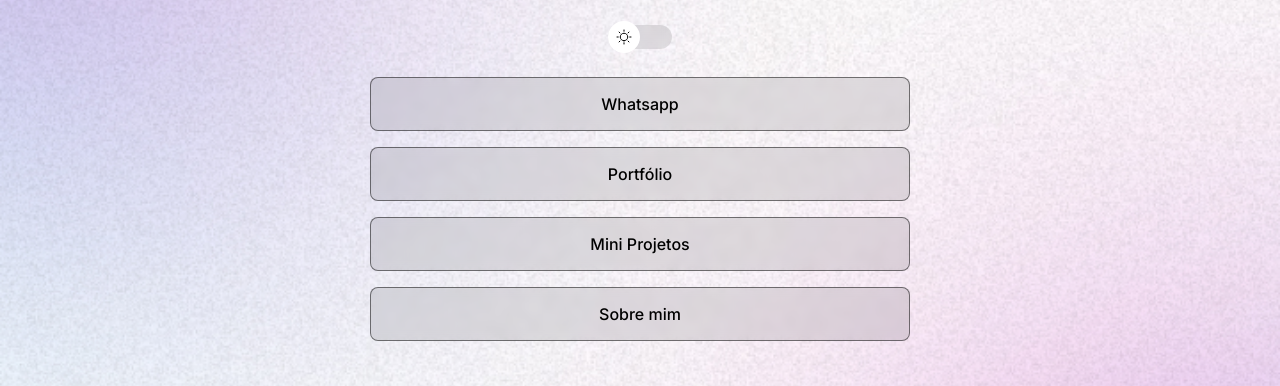
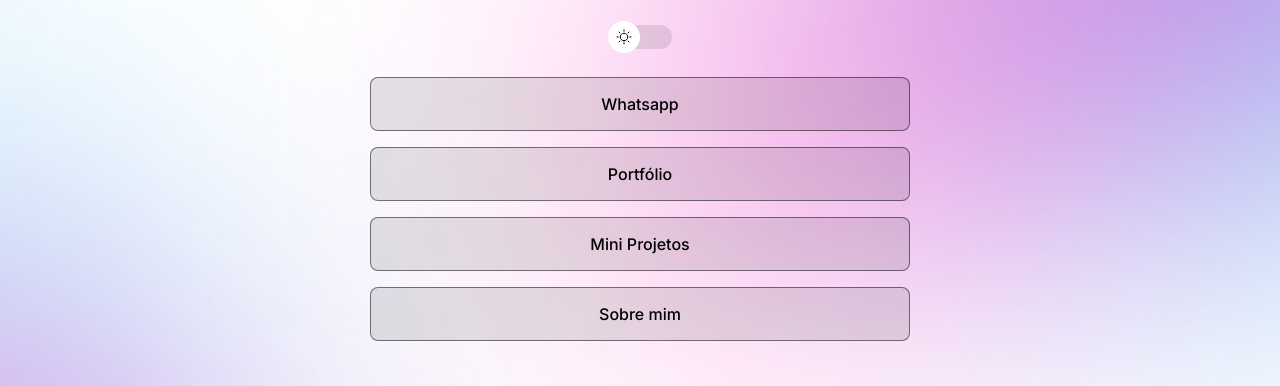
Before and after one commit to DevCostner/projeto, a plain HTML site: page index.html in a window 1280 px wide. Shown: the part 232-618 px from the top of the page. Drawn offline with nearby package versions, Linux system fonts and the light colour scheme.

Commit message:
Change background based on media queries

```diff
--- a/style.css
+++ b/style.css
@@ -25,12 +25,8 @@
 }
 
 body {
-  /*background-image: url(/assets/assets/bg-mobile.jpg);
-  background-repeat: no-repeat;
-  background-position: top center;
-  background-size: cover;
-  */
   background: var(--bg-url) no-repeat top center/cover;
+  height: 100vh;
 }
 body * {
   font-family: "Inter", sans-serif;
@@ -149,3 +145,12 @@ footer {
   text-align: center;
   font-size: 14px;
 }
+
+@media (min-width: 700px) {
+  :root {
+    --bg-url: url(/assets/assets/bg-desktop.jpg);
+  }
+  .light {
+    --bg-url: url(/assets/assets/bg-desktop-light.jpg);
+  }
+}
```
